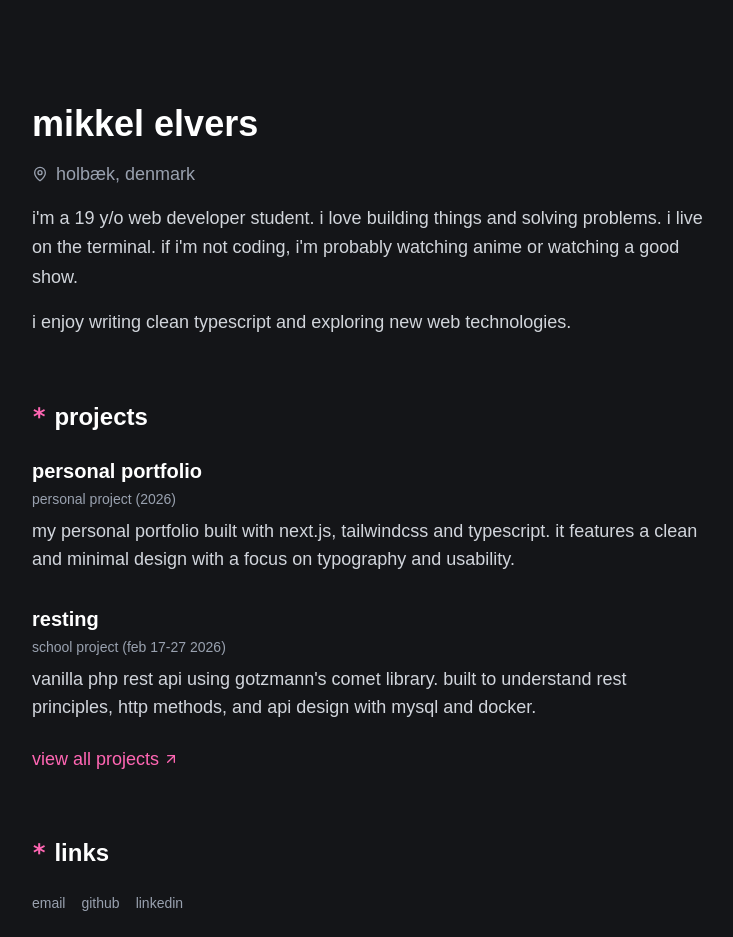
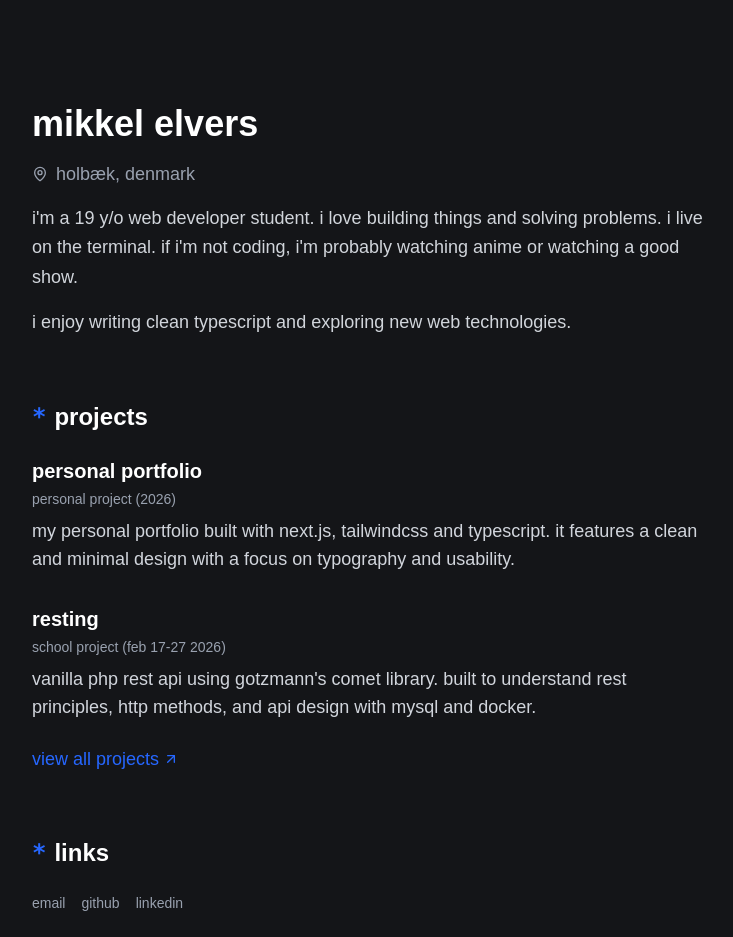
Before and after one commit to mkelvers/mkelvers.tech, a Next.js app: page / in a window 1280 px wide. Shown: the whole page, without its empty margins (160-893 px from the left). Built offline with nearby package versions, Linux system fonts and the light colour scheme.

Commit message:
style: change accent color

```diff
--- a/src/app/globals.css
+++ b/src/app/globals.css
@@ -8,7 +8,7 @@
 @theme inline {
   --color-background: var(--background);
   --color-foreground: var(--foreground);
-  --color-accent: #ff66b3;
+  --color-accent: #2667ff;
 }
 
 body {
```
